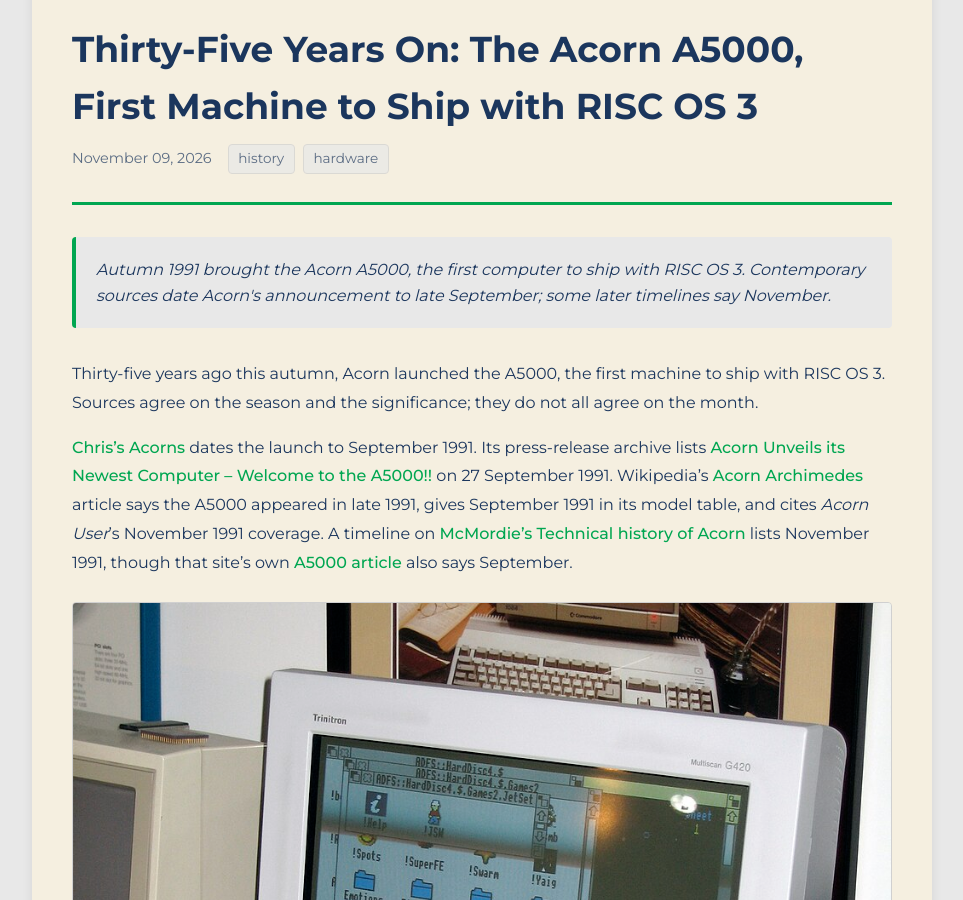
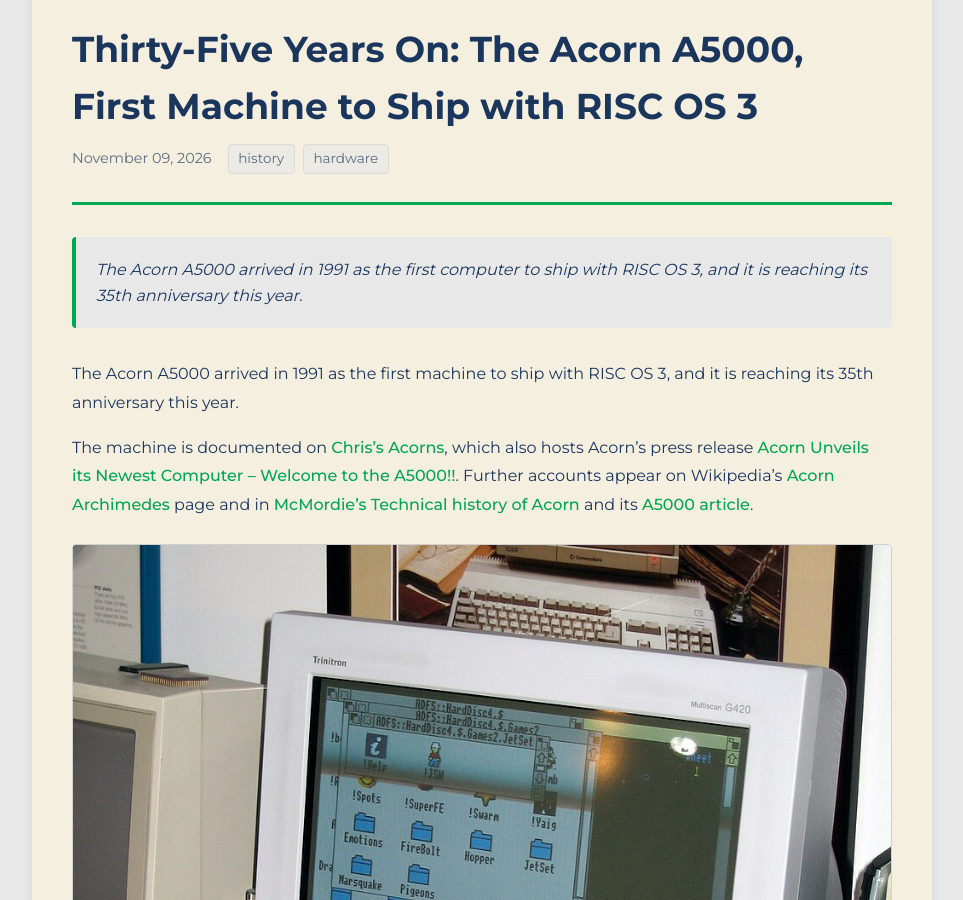
Before and after one commit to The-CMP-Branch/News, a Jekyll site: the page built from _posts/2026-11-09-acorn-a5000-risc-os-3-thirty-five-years.md, in a window 1280 px wide and 900 px high, scrolled down 320 px. Shown: the whole window, without its empty margins (158-1121 px from the left). Built offline with Jekyll 4.4.1, drawn with Linux system fonts in a browser that asks for light colours; some of the changed text lies outside the part shown.

Commit message:
Rewrite A5000 anniversary article after review
Drop the launch-date source comparison and avoid claiming an exact month or day. State only that the A5000 arrived in 1991 and is reaching its 35th anniversary this year. Replace the inaccurate two-part case contrast with a general PC-style case description.

Co-authored-by: Tigger <ReallySmallSoftware@users.noreply.github.com>

```diff
--- a/_posts/2026-11-09-acorn-a5000-risc-os-3-thirty-five-years.md
+++ b/_posts/2026-11-09-acorn-a5000-risc-os-3-thirty-five-years.md
@@ -2,7 +2,7 @@
 layout: post
 title: "Thirty-Five Years On: The Acorn A5000, First Machine to Ship with RISC OS 3"
 date: 2026-11-09 07:50:00 +0000
-summary: "Autumn 1991 brought the Acorn A5000, the first computer to ship with RISC OS 3. Contemporary sources date Acorn's announcement to late September; some later timelines say November."
+summary: "The Acorn A5000 arrived in 1991 as the first computer to ship with RISC OS 3, and it is reaching its 35th anniversary this year."
 tags: [history, hardware]
 source_url: "https://chrisacorns.computinghistory.org.uk/Computers/A5000.html"
 source_name: "Chris's Acorns"
@@ -10,9 +10,9 @@ image: /assets/images/acorn-a5000.jpg
 image_alt: "An Acorn A5000 pizza-box computer with keyboard and mouse, running RISC OS on a CRT monitor"
 ---
 
-Thirty-five years ago this autumn, Acorn launched the A5000, the first machine to ship with RISC OS 3. Sources agree on the season and the significance; they do not all agree on the month.
+The Acorn A5000 arrived in 1991 as the first machine to ship with RISC OS 3, and it is reaching its 35th anniversary this year.
 
-[Chris's Acorns](https://chrisacorns.computinghistory.org.uk/Computers/A5000.html) dates the launch to September 1991. Its press-release archive lists [Acorn Unveils its Newest Computer – Welcome to the A5000!!](https://chrisacorns.computinghistory.org.uk/docs/Acorn/PR/Welcome_to_the_A5000.txt) on 27 September 1991. Wikipedia's [Acorn Archimedes](https://en.wikipedia.org/wiki/Acorn_Archimedes) article says the A5000 appeared in late 1991, gives September 1991 in its model table, and cites *Acorn User*'s November 1991 coverage. A timeline on [McMordie's Technical history of Acorn](https://www.mcmordie.co.uk/acornhistory/) lists November 1991, though that site's own [A5000 article](https://www.mcmordie.co.uk/acornhistory/a5khist.shtml) also says September.
+The machine is documented on [Chris's Acorns](https://chrisacorns.computinghistory.org.uk/Computers/A5000.html), which also hosts Acorn's press release [Acorn Unveils its Newest Computer – Welcome to the A5000!!](https://chrisacorns.computinghistory.org.uk/docs/Acorn/PR/Welcome_to_the_A5000.txt). Further accounts appear on Wikipedia's [Acorn Archimedes](https://en.wikipedia.org/wiki/Acorn_Archimedes) page and in [McMordie's Technical history of Acorn](https://www.mcmordie.co.uk/acornhistory/) and its [A5000 article](https://www.mcmordie.co.uk/acornhistory/a5khist.shtml).
 
 [![An Acorn A5000 pizza-box computer with keyboard and mouse, running RISC OS on a CRT monitor]({{ '/assets/images/acorn-a5000.jpg' | relative_url }}){: width="960" height="1280" loading="lazy"}]({{ '/assets/images/acorn-a5000.jpg' | relative_url }})
 
@@ -22,7 +22,7 @@ Thirty-five years ago this autumn, Acorn launched the A5000, the first machine t
 
 The A5000 used an ARM3 processor, initially clocked at 25 MHz — slower than the 33 MHz ARM3 in the earlier A540. Acorn's announcement described two launch models: a 1 MB base machine, and a 2 MB model with a 40 MB IDE hard disc and a 14-inch Acorn multiscan monitor. The press release priced them at £999 and £1,499 excluding VAT respectively.
 
-The case was a PC-style two-part desktop, unlike the earlier Archimedes boxes. Other changes from the A400 range included a 15-pin VGA monitor connector, a PC-style serial port, a bi-directional parallel port, an on-board IDE controller in place of ST506, and a high-density floppy drive. That drive handled Acorn's 1.6 MB "F" format as well as 1.44 MB DOS discs.
+The A5000 used a redesigned desktop case in a style similar to the PCs of the day. Other changes from the A400 range included a 15-pin VGA monitor connector, a PC-style serial port, a bi-directional parallel port, an on-board IDE controller in place of ST506, and a high-density floppy drive. That drive handled Acorn's 1.6 MB "F" format as well as 1.44 MB DOS discs.
 
 Chris's Acorns notes that the first A5000s (codes ALB10, ALB12 and ALB14) shipped with RISC OS 3.00. The OS ROMs grew from 512 KB on RISC OS 2 to 2 MB. Applications such as Draw, Edit and Paint, together with commonly used fonts, moved into ROM. McMordie highlights the multitasking filer: disc operations no longer froze the rest of the desktop. RISC OS 3.00 had a serious bug in ADFSBuffers that could corrupt discs; Acorn later shipped 3.10 and 3.11 as the usual RISC OS 3 versions.
 
```
